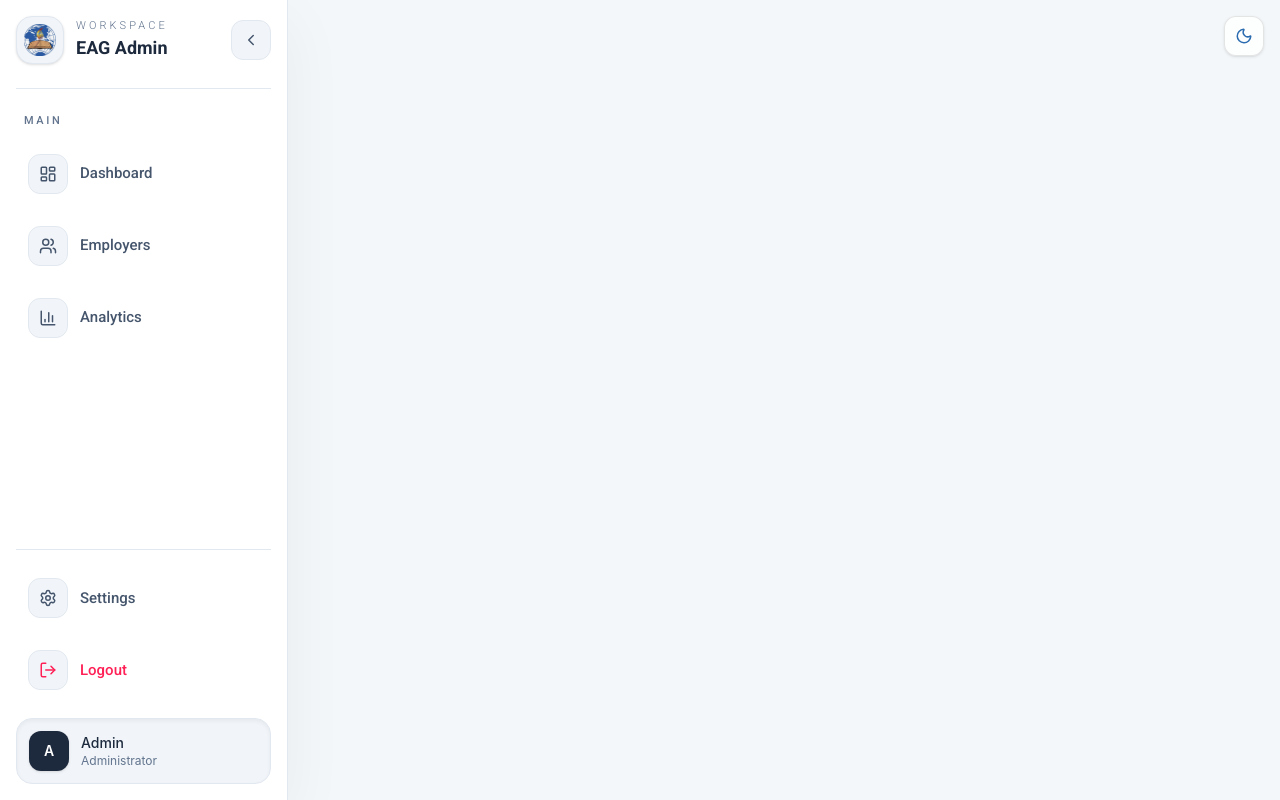
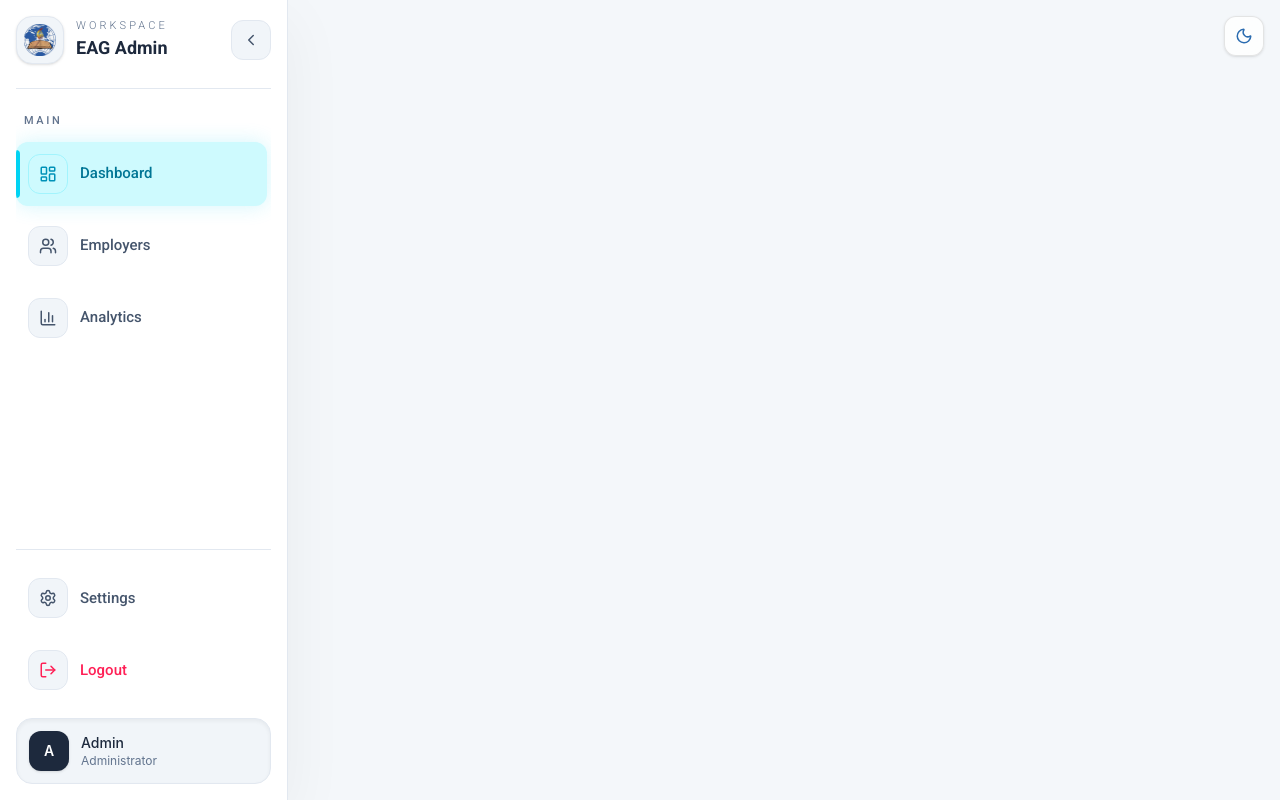
Before and after one commit to EAG-erp-system/ERP-SYSTEM-EAG, a React (Vite) app in the folder Frontend/: page /dashboard in a window 1280 px wide. Built offline with nearby package versions, Linux system fonts and the light colour scheme.

Commit message:
add item routes

```diff
--- a/Frontend/src/Pages/dashboardSideBar.jsx
+++ b/Frontend/src/Pages/dashboardSideBar.jsx
@@ -9,7 +9,9 @@ import { useNavigate, useLocation } from "react-router-dom";
 
 import SidebarContent from "../components/SidebarContent.jsx";
 
-const itemRoutes = {}
+const itemRoutes = {
+    "dashboard": "/dashboard",
+}
 
 function DashboardSideBar() {
     const { theme, toggleTheme } = useTheme();
```
